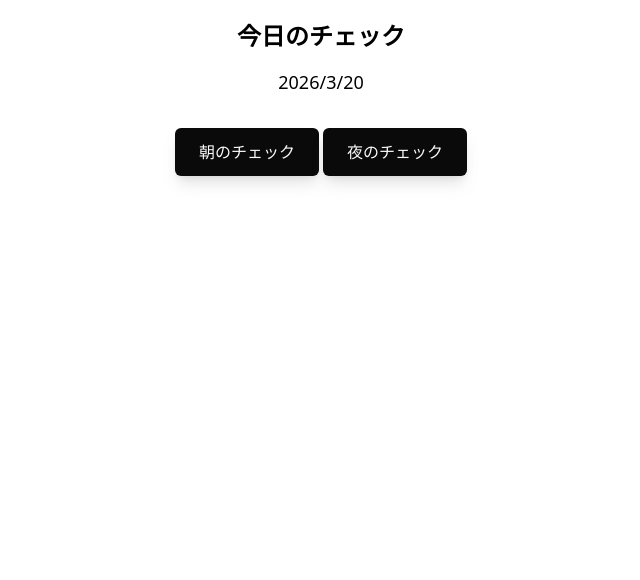
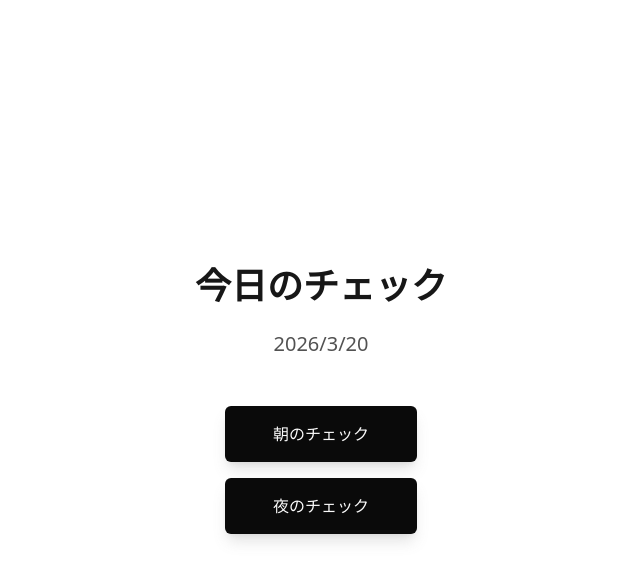
Before and after one commit to ugonight/my-check-app, a SvelteKit app: page / in a window 1280 px wide. Shown: the top 580 px of the page, without its empty margins (319-959 px from the left). Built offline with nearby package versions, Linux system fonts and the light colour scheme.

Commit message:
ダークモード対応

```diff
--- a/src/app.html
+++ b/src/app.html
@@ -5,6 +5,18 @@
     <link rel="icon" href="%sveltekit.assets%/favicon.png" />
     <meta name="viewport" content="width=device-width, initial-scale=1" />
     <title>Tauri + SvelteKit + Typescript App</title>
+    <script>
+      (function() {
+        const savedTheme = localStorage.getItem('theme');
+        const isDark =
+          savedTheme === 'dark' ||
+          (savedTheme === null && window.matchMedia('(prefers-color-scheme: dark)').matches);
+
+        if (isDark) {
+          document.documentElement.classList.add('dark');
+        }
+      })();
+    </script>
     %sveltekit.head%
   </head>
   <body data-sveltekit-preload-data="hover">
--- a/src/routes/+layout.svelte
+++ b/src/routes/+layout.svelte
@@ -1,7 +1,31 @@
 <script lang="ts">
 	import './layout.css';
+	import { onMount } from 'svelte';
 
 	const { children } = $props();
+
+	onMount(() => {
+		const savedTheme = localStorage.getItem('theme');
+		const isDark =
+			savedTheme === 'dark' ||
+			(savedTheme === null && window.matchMedia('(prefers-color-scheme: dark)').matches);
+
+		document.documentElement.classList.toggle('dark', isDark);
+
+		// Listen for OS theme changes
+		const mediaQuery = window.matchMedia('(prefers-color-scheme: dark)');
+		const handleChange = (e: MediaQueryListEvent) => {
+			if (!localStorage.getItem('theme')) {
+				document.documentElement.classList.toggle('dark', e.matches);
+			}
+		};
+
+		mediaQuery.addEventListener('change', handleChange);
+
+		return () => {
+			mediaQuery.removeEventListener('change', handleChange);
+		};
+	});
 </script>
 
 {@render children()}
--- a/src/routes/+page.svelte
+++ b/src/routes/+page.svelte
@@ -41,22 +41,22 @@
   }
 </script>
 
-<div class="p-5 text-center">
-  <h1 class="text-2xl font-bold mb-4">今日のチェック</h1>
-  <p class="text-lg mb-8">{today.toLocaleDateString("ja-JP")}</p>
+<div class="p-3 sm:p-5 md:p-8 text-center w-screen min-h-screen flex flex-col items-center justify-center bg-white dark:bg-neutral-900 text-neutral-900 dark:text-neutral-50 transition-colors">
+  <h1 class="text-2xl sm:text-3xl md:text-4xl font-bold mb-3 sm:mb-4 md:mb-6">今日のチェック</h1>
+  <p class="text-base sm:text-lg md:text-xl mb-8 sm:mb-10 md:mb-12 text-neutral-600 dark:text-neutral-400">{today.toLocaleDateString("ja-JP")}</p>
 
-  <div class="space-y-3">
+  <div class="space-y-3 sm:space-y-4 w-full sm:w-auto max-w-xs">
     <button
       onclick={() => checkIn(0)}
       disabled={morningChecked}
-      class="inline-flex h-12 items-center justify-center rounded-md bg-neutral-950 px-6 font-medium text-neutral-50 shadow-lg shadow-neutral-500/20 enabled:transition enabled:active:scale-95 disabled:cursor-not-allowed disabled:bg-neutral-300 disabled:text-neutral-500"
+      class="w-full sm:w-48 h-12 sm:h-13 md:h-14 inline-flex items-center justify-center rounded-md bg-neutral-950 dark:bg-neutral-50 px-4 sm:px-6 font-medium text-neutral-50 dark:text-neutral-950 shadow-lg shadow-neutral-500/20 dark:shadow-neutral-950/50 enabled:transition enabled:active:scale-95 disabled:cursor-not-allowed disabled:bg-neutral-300 dark:disabled:bg-neutral-700 disabled:text-neutral-500 dark:disabled:text-neutral-400 text-sm sm:text-base"
     >
       {morningChecked ? "朝チェック済み ✓" : "朝のチェック"}
     </button>
     <button
       onclick={() => checkIn(1)}
       disabled={nightChecked}
-      class="inline-flex h-12 items-center justify-center rounded-md bg-neutral-950 px-6 font-medium text-neutral-50 shadow-lg shadow-neutral-500/20 enabled:transition enabled:active:scale-95 disabled:cursor-not-allowed disabled:bg-neutral-300 disabled:text-neutral-500"
+      class="w-full sm:w-48 h-12 sm:h-13 md:h-14 inline-flex items-center justify-center rounded-md bg-neutral-950 dark:bg-neutral-50 px-4 sm:px-6 font-medium text-neutral-50 dark:text-neutral-950 shadow-lg shadow-neutral-500/20 dark:shadow-neutral-950/50 enabled:transition enabled:active:scale-95 disabled:cursor-not-allowed disabled:bg-neutral-300 dark:disabled:bg-neutral-700 disabled:text-neutral-500 dark:disabled:text-neutral-400 text-sm sm:text-base"
     >
       {nightChecked ? "夜チェック済み ✓" : "夜のチェック"}
     </button>
```
